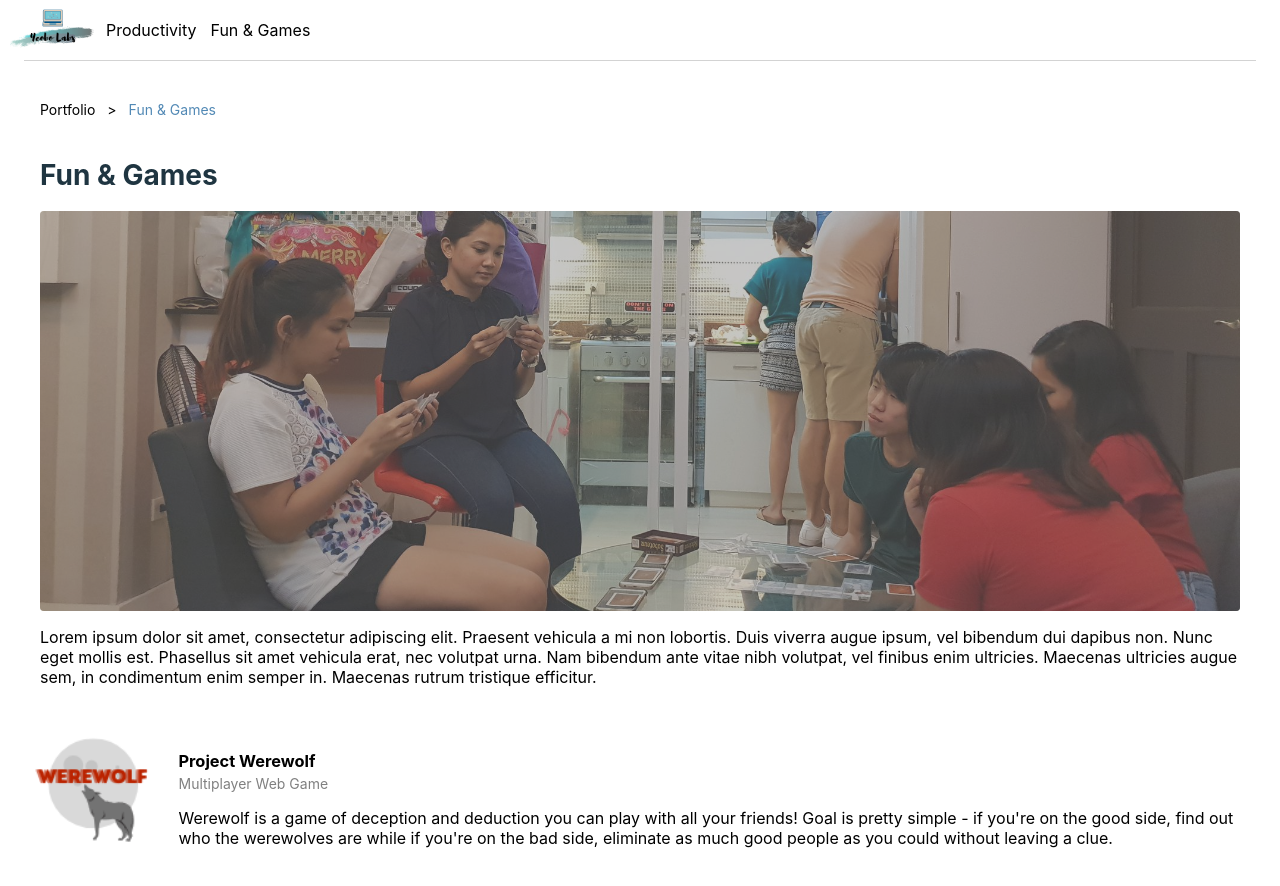
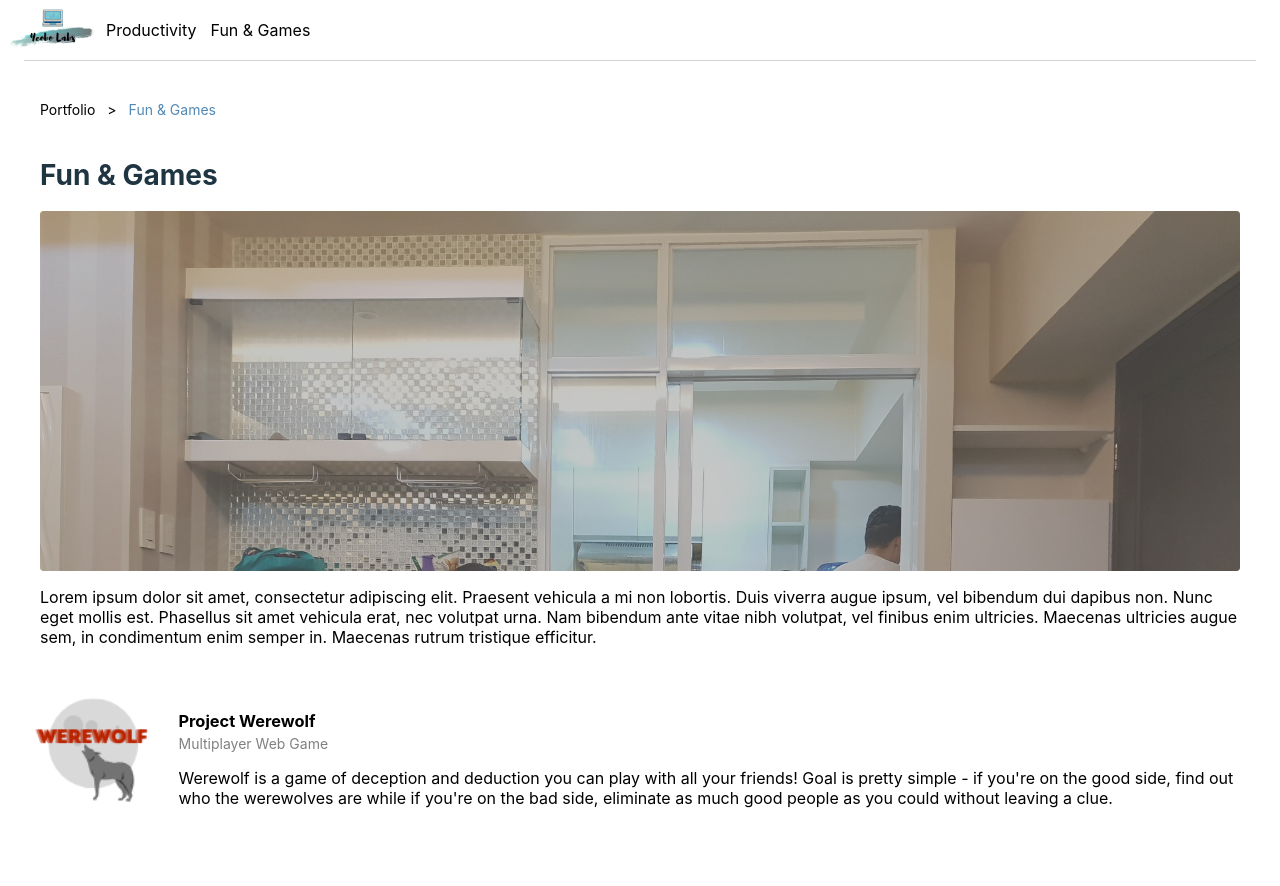
Before and after one commit to yeobo-labs/web, a React (Create React App) app in the folder web-react/: page /portfolio/fun-games in a window 1280 px wide. Shown: the top 886 px of the page. Built offline with nearby package versions, Linux system fonts and the light colour scheme.

Commit message:
banner updates

```diff
--- a/web-react/src/components/banner/banner.css
+++ b/web-react/src/components/banner/banner.css
@@ -4,7 +4,7 @@
 
 .bannerFigure {
     margin: 8px 0;
-    max-height: 400px;
+    max-height: 360px;
     border-radius: 4px;
     overflow: hidden;
     position: relative;
@@ -13,7 +13,7 @@
 .bannerFigure img {
     width: 100%;
     position: relative;
-    transform: translateY(-40%);
+    object-fit: cover;
 }
 
 .bannerOverlay {
--- a/web-react/src/util.ts
+++ b/web-react/src/util.ts
@@ -5,7 +5,6 @@ export const observeIntersect = (
     option: IntersectionObserverInit = { threshold: .3 }
 ) => {
     const observer = new IntersectionObserver(entries => {
-        console.log(entries)
         if (entries.every(x => x.isIntersecting)) {
             callback?.();
         }
```
